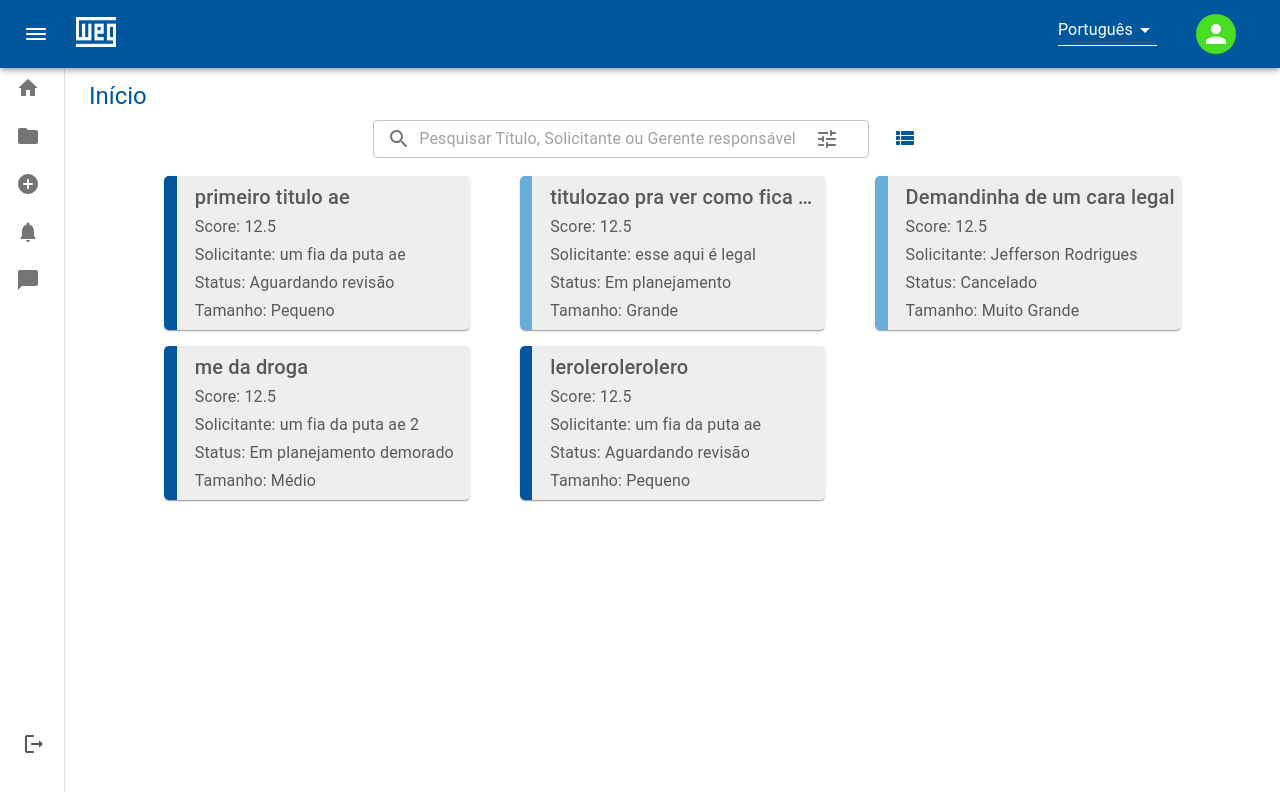
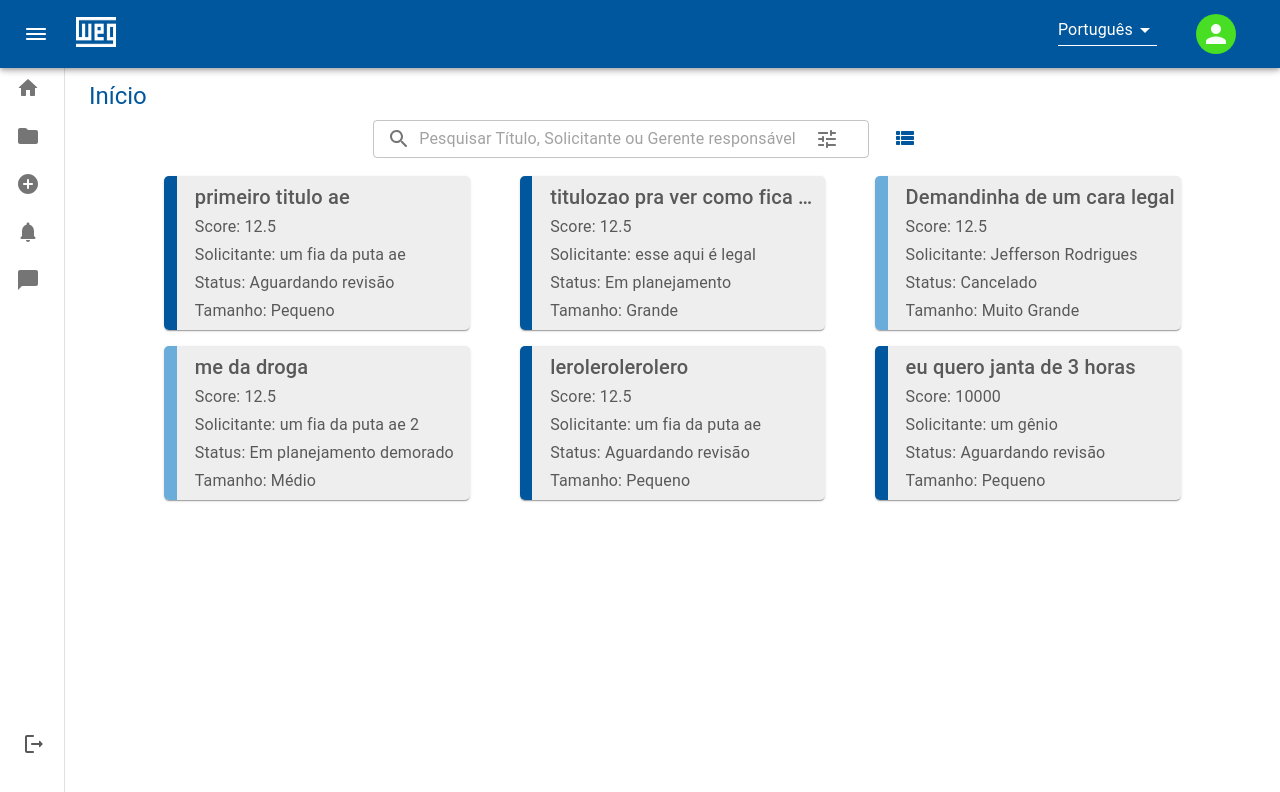
Before and after one commit to joaoHMeireles/SADEFrontend, a React (Vite) app: page /home in a window 1280 px wide. Shown: the top 792 px of the page. Built offline with nearby package versions, Linux system fonts and the light colour scheme.

Commit message:
processComponent formatado

```diff
--- a/src/Components/ProcessComponent/ProcessComponent.styles.tsx
+++ b/src/Components/ProcessComponent/ProcessComponent.styles.tsx
@@ -9,3 +9,38 @@ export const MainPaper = styled(Paper)({
     heigth: "90%",
     borderRadius: "5px"
 })
+
+export const GridProccessColorBox = styled(Box)({
+    width: "50%",
+    height: "100%",
+    borderRadius: "5px 0 0 5px"
+})
+
+export const GridProccessComponent = styled(Grid)({
+    display: "grid",
+    padding: "5px",
+    color: "#595959"
+})
+
+export const GridTypography = styled(Typography)({
+    textOverflow: "ellipsis",
+    whiteSpace: "nowrap",
+    overflow: "hidden"
+})
+
+export const ListProccessColorBox = styled(Box)({
+    height: "100%",
+    borderRadius: "5px 0 0 5px",
+    maxWidth: "13px"
+})
+
+export const ListProccessComponent = styled(Grid)({
+    display: "flex",
+    padding: "5px",
+    color: "#595959",
+    alignItems: "center"
+})
+
+export const ListTypography = styled(GridTypography)({
+    width: "15vw"
+})
--- a/src/Components/ProcessComponent/ProcessComponent.tsx
+++ b/src/Components/ProcessComponent/ProcessComponent.tsx
@@ -1,68 +1,30 @@
-import Typography from '@mui/material/Typography'
-import Box from '@mui/material/Box'
 import Grid from '@mui/material/Grid'
-import { MainPaper } from './ProcessComponent.styles'
+import {
+    MainPaper,
+    GridProccessColorBox,
+    GridProccessComponent,
+    GridTypography,
+    ListProccessColorBox,
+    ListProccessComponent,
+    ListTypography
+} from './ProcessComponent.styles'
 import { processComponent } from '../../DefinitionFiles/enuns'
 import { ProcessComponentInterface } from '../../DefinitionFiles/interfaces'
 
-
-export default function ProcessComponent(props: { processComponentAtributes: ProcessComponentInterface, processCollectionComponentAtributes: string, grid: boolean }) {
+/**
+ * Componente TSX de card e linha de um compoente de processo
+ *
+ * @param props
+ * @returns
+ */
+export default function ProcessComponent(props: { grid: boolean, processComponentAtributes: ProcessComponentInterface, processCollectionComponentAtributes: string }) {
     const componente = props.processComponentAtributes
-    let processElement
-
-    if (props.grid) {
-        processElement = (
-            <>
-                <Grid item xs={1}>
-                    <Box sx={{ backgroundColor: (componente.tipo == processComponent.Demanda ? "#00579d" : "#6aacda"), width: "50%", height: "100%", borderRadius: "5px 0 0 5px" }} />
-                </Grid>
-                <Grid sx={{ display: "grid", padding: "5px", color: "#595959" }} item xs={11}>
-                    <Typography component="h1" variant='h6' sx={{ textOverflow: "ellipsis", whiteSpace: "nowrap", overflow: "hidden" }}>
-                        {componente.titulo}
-                    </Typography>
-                    <Typography variant='subtitle1' sx={{ textOverflow: "ellipsis", whiteSpace: "nowrap", overflow: "hidden" }}>
-                        Score: {componente.score}
-                    </Typography>
-                    <Typography variant='subtitle1' sx={{ textOverflow: "ellipsis", whiteSpace: "nowrap", overflow: "hidden" }}>
-                        Solicitante: {componente.solicitante}
-                    </Typography>
-                    <Typography variant='subtitle1' sx={{ textOverflow: "ellipsis", whiteSpace: "nowrap", overflow: "hidden" }}>
-                        Status: {getNome(componente.status)}
-                    </Typography>
-                    <Typography variant='subtitle1' sx={{ textOverflow: "ellipsis", whiteSpace: "nowrap", overflow: "hidden" }}>
-                        Tamanho: {componente.tamanho}
-                    </Typography>
-                </Grid>
-            </>
-        )
-    } else {
-        processElement = (
-            <>
-                <Grid item xs={0.3}>
-                    <Box sx={{ backgroundColor: (componente.tipo == processComponent.Demanda ? "#00579d" : "#6aacda"), height: "100%", borderRadius: "5px 0 0 5px", maxWidth: "13px" }} />
-                </Grid>
-                <Grid sx={{ display: "flex", padding: "5px", color: "#595959", alignItems: "center" }} item xs={11.7}>
-                    <Typography component="h1" variant='subtitle1' sx={{ textOverflow: "ellipsis", whiteSpace: "nowrap", overflow: "hidden", width: "20vw" }}>
-                        {componente.id} - {componente.titulo}
-                    </Typography>
-                    <Box sx={{ width: "3vw" }} />
-                    <Typography variant='subtitle2' sx={{ textOverflow: "ellipsis", whiteSpace: "nowrap", overflow: "hidden", width: "8vw" }}>
-                        Score: {componente.score}
-                    </Typography>
-                    <Typography variant='subtitle2' sx={{ textOverflow: "ellipsis", whiteSpace: "nowrap", overflow: "hidden", width: "15vw" }}>
-                        Solicitante: {componente.solicitante}
-                    </Typography>
-                    <Box sx={{ width: "2vw" }} />
-                    <Typography variant='subtitle2' sx={{ textOverflow: "ellipsis", whiteSpace: "nowrap", overflow: "hidden", width: "15vw" }}>
-                        Status: {getNome(componente.status)}
-                    </Typography>
-                    <Typography variant='subtitle2' sx={{ textOverflow: "ellipsis", whiteSpace: "nowrap", overflow: "hidden", width: "15vw" }}>
-                        Tamanho: {componente.tamanho}
-                    </Typography>
-                </Grid>
-            </>
-        )
-    }
+    const corComponente = (componente.tipo == processComponent.Demanda ? "#00579d" : "#6aacda");
+    const processElement = (props.grid ?
+        <GridComponent componente={componente} corComponente={corComponente} />
+        :
+        <ListComponent componente={componente} corComponente={corComponente} />
+    )
 
     return (
         <MainPaper key={componente.id} >
@@ -73,6 +35,80 @@ export default function ProcessComponent(props: { processComponentAtributes: Pro
     )
 }
 
+/**
+ * Foramtação do componente caso ele esteja em formato de card, ou seja, em grid
+ *
+ * @param props
+ * @returns
+ */
+function GridComponent(props: { componente: ProcessComponentInterface, corComponente: string }) {
+
+    return (
+        <>
+            <Grid item xs={1}>
+                <GridProccessColorBox sx={{ backgroundColor: props.corComponente }} />
+            </Grid>
+            <GridProccessComponent item xs={11}>
+                <GridTypography variant='h6' >
+                    {props.componente.titulo}
+                </GridTypography>
+                <GridTypography variant='subtitle1' >
+                    Score: {props.componente.score}
+                </GridTypography>
+                <GridTypography variant='subtitle1' >
+                    Solicitante: {props.componente.solicitante}
+                </GridTypography>
+                <GridTypography variant='subtitle1' >
+                    Status: {getNome(props.componente.status)}
+                </GridTypography>
+                <GridTypography variant='subtitle1' >
+                    Tamanho: {props.componente.tamanho}
+                </GridTypography>
+            </GridProccessComponent>
+        </>
+    )
+}
+
+/**
+ * Formatação do componente caso ele esteja em formato de linha ou seja, em forma de lista
+ *
+ * @param props
+ * @returns
+ */
+function ListComponent(props: { componente: ProcessComponentInterface, corComponente: string }) {
+
+    return (
+        <>
+            <Grid item xs={0.3}>
+                <ListProccessColorBox sx={{ backgroundColor: props.corComponente }} />
+            </Grid>
+            <ListProccessComponent item xs={11.7}>
+                <ListTypography variant='subtitle1' sx={{ minWidth: "20vw" }}>
+                    {props.componente.id} - {props.componente.titulo}
+                </ListTypography>
+                <ListTypography variant='subtitle2' sx={{ maxWidth: "8vw" }}>
+                    Score: {props.componente.score}
+                </ListTypography>
+                <ListTypography variant='subtitle2' >
+                    Solicitante: {props.componente.solicitante}
+                </ListTypography>
+                <ListTypography variant='subtitle2' >
+                    Status: {getNome(props.componente.status)}
+                </ListTypography>
+                <ListTypography variant='subtitle2' >
+                    Tamanho: {props.componente.tamanho}
+                </ListTypography>
+            </ListProccessComponent>
+        </>
+    )
+}
+
+/**
+ * Função que transforma o nome de um status do banco para uma conversão mais compreensível
+ *
+ * @param status
+ * @returns
+ */
 function getNome(status: string) {
     const nomeStatus = {
         Backlog: "Aguardando revisão",
--- a/src/DefinitionFiles/interfaces.ts
+++ b/src/DefinitionFiles/interfaces.ts
@@ -3,9 +3,9 @@ import { processComponent, processComponentSize, processComponentStatus } from '
 export interface ProcessComponentInterface {
     id: number,
     titulo: string,
-    tamanho: processComponentSize,
+    score: number,
     solicitante: string,
     status: processComponentStatus,
+    tamanho: processComponentSize,
     tipo: processComponent,
-    score: number
 }
--- a/src/Home/Home.tsx
+++ b/src/Home/Home.tsx
@@ -26,7 +26,7 @@ const listaComponents: ProcessComponentInterface[] = [
         tamanho: processComponentSize.Grande,
         solicitante: "esse aqui é legal",
         status: processComponentStatus.Assesment,
-        tipo: processComponent.Proposta,
+        tipo: processComponent.Demanda,
         score: 12.5
     },
     {
@@ -44,7 +44,7 @@ const listaComponents: ProcessComponentInterface[] = [
         tamanho: processComponentSize.Medio,
         solicitante: "um fia da puta ae 2",
         status: processComponentStatus.BusinessCase,
-        tipo: processComponent.Demanda,
+        tipo: processComponent.Proposta,
         score: 12.5
     },
     {
@@ -56,6 +56,15 @@ const listaComponents: ProcessComponentInterface[] = [
         tipo: processComponent.Demanda,
         score: 12.5
     },
+    {
+        id: 6,
+        titulo: "eu quero janta de 3 horas",
+        tamanho: processComponentSize.Pequeno,
+        solicitante: "um gênio",
+        status: processComponentStatus.Backlog,
+        tipo: processComponent.Demanda,
+        score: 10000
+    }
 ]
 
 function Home(props: { filtrar: boolean, setFiltrar: React.Dispatch<React.SetStateAction<boolean>> }) {
```
